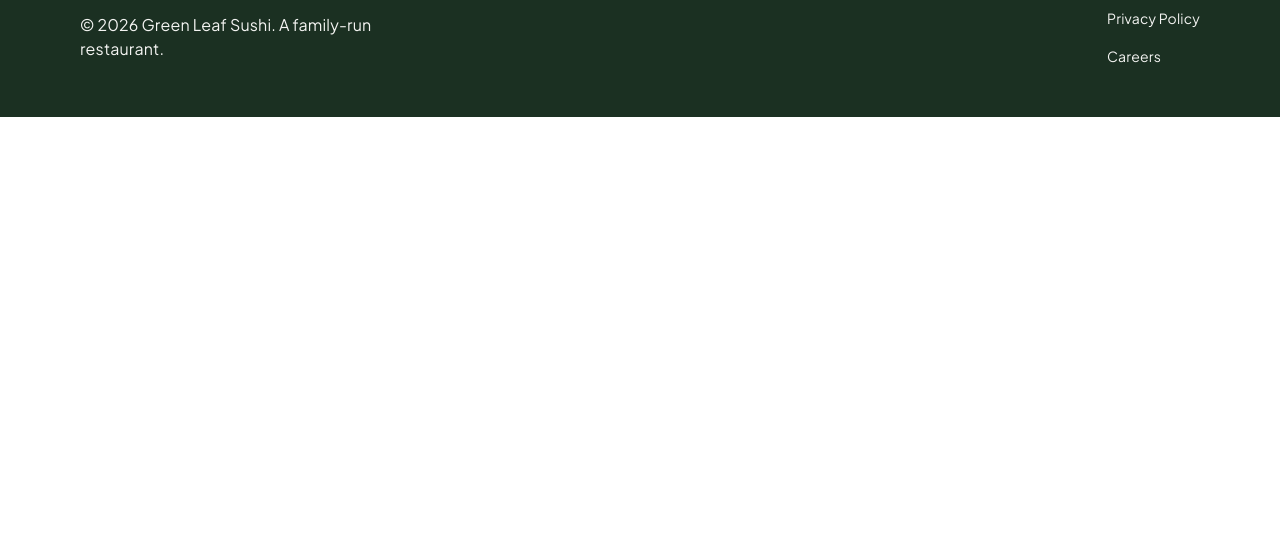
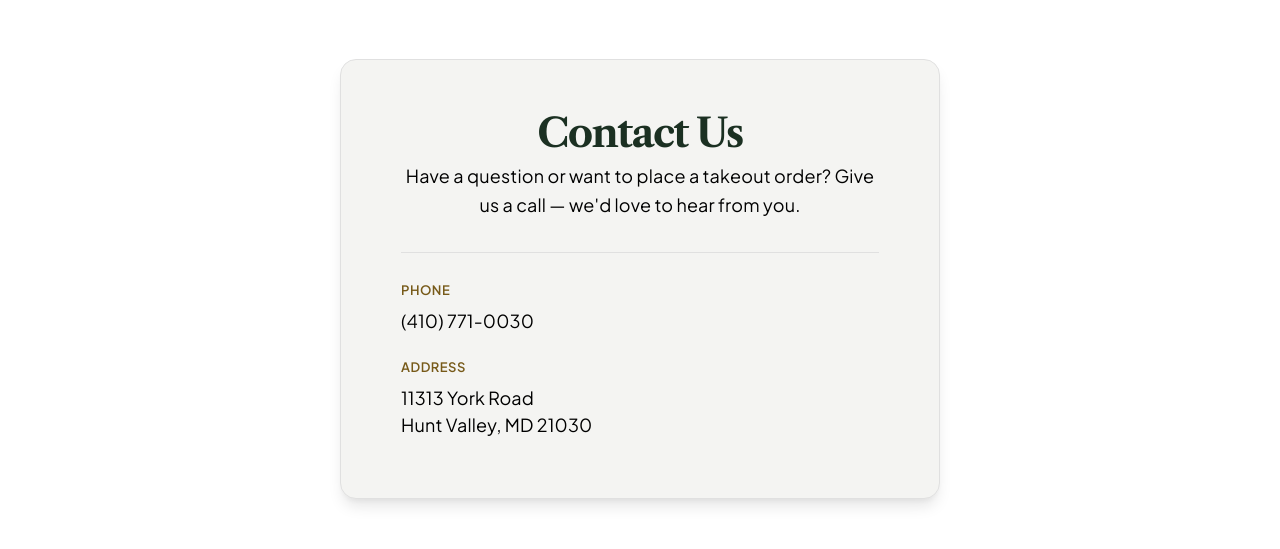
Before and after one commit to MatthewYu402/green_leaf_restarant_website, a React (Vite) app: page /contact in a window 1280 px wide. Shown: the part 211-760 px from the top of the page. Built offline with nearby package versions, Linux system fonts and the light colour scheme.

Commit message:
Rearranged soups and salads, added ids back to specials, added contact page

```diff
--- a/src/App.tsx
+++ b/src/App.tsx
@@ -9,6 +9,7 @@ import MainMenu from './pages/MainMenuPage';
 import AboutUsPage from './pages/AboutUsPage';
 import CareersPage from './pages/CareersPage';
 import PrivacyPolicyPage from './pages/PrivacyPolicyPage';
+import ContactPage from './pages/ContactPage';
 
 // Components
 import { LightboxProvider } from './components/shared/Lightbox';
@@ -50,6 +51,7 @@ function App() {
           <Route path="/sushi" element={<SushiMenu />} />
           <Route path="/specials" element={<Specials />} />
           <Route path="/about" element={<AboutUsPage />} />
+          <Route path="/contact" element={<ContactPage />} />
           <Route path="/careers" element={<CareersPage />} />
           <Route path="/privacy-policy" element={<PrivacyPolicyPage />} />
         </Routes>
--- a/src/components/layout/Footer.tsx
+++ b/src/components/layout/Footer.tsx
@@ -11,7 +11,7 @@ export default function Footer() {
         </div>
 
         <nav className="site-footer-links">
-          <Link to="/about" className="site-footer-link">Contact</Link>
+          <Link to="/contact" className="site-footer-link">Contact</Link>
           <Link to="/privacy-policy" className="site-footer-link">Privacy Policy</Link>
           <Link to="/careers" className="site-footer-link">Careers</Link>
         </nav>
--- a/src/components/menu/BentoItemList.css
+++ b/src/components/menu/BentoItemList.css
@@ -6,7 +6,7 @@
 
 .bento-item {
   display: flex;
-  align-items: flex-start;
+  align-items: stretch;
   gap: 14px;
   background-color: var(--white);
   border: 2px solid var(--gray-border);
@@ -30,7 +30,23 @@
   flex-direction: column;
   gap: 4px;
   min-width: 0;
-  /* lets the description truncate instead of forcing the row wider */
+}
+
+.bento-item-header {
+  display: flex;
+  align-items: baseline;
+  gap: 8px;
+}
+
+.bento-item-id {
+  flex-shrink: 0;
+  background-color: var(--green-dark);
+  color: var(--gold-light);
+  font-family: var(--libre);
+  font-size: 12px;
+  font-weight: 600;
+  padding: 2px 8px;
+  border-radius: 4px;
 }
 
 .bento-item-name {
@@ -52,7 +68,10 @@
 }
 
 .bento-item-price {
+  margin-top: auto;
+  align-self: flex-end;
   font-family: var(--libre);
-  font-size: 15px;
+  font-size: 16px;
+  font-weight: 600;
   color: var(--gold-accent);
 }
--- a/src/components/menu/BentoItemList.tsx
+++ b/src/components/menu/BentoItemList.tsx
@@ -1,10 +1,11 @@
 import './BentoItemList.css'
 
 interface BentoItem {
+  id?: string;
   name: string;
   description?: string;
   price: string;
-  image?: string; // optional — renders without a thumbnail if omitted
+  image?: string;
 }
 
 interface BentoItemListProps {
@@ -20,7 +21,10 @@ export default function BentoItemList({ items }: BentoItemListProps) {
             <img src={item.image} alt="" className="bento-item-image" />
           )}
           <div className="bento-item-content">
-            <h4 className="bento-item-name">{item.name}</h4>
+            <div className="bento-item-header">
+              {item.id && <span className="bento-item-id">{item.id}</span>}
+              <h4 className="bento-item-name">{item.name}</h4>
+            </div>
             {item.description && (
               <p className="bento-item-description">{item.description}</p>
             )}
--- a/src/components/menu/SpecialItem.css
+++ b/src/components/menu/SpecialItem.css
@@ -1,6 +1,7 @@
 .special-item {
   display: flex;
   flex-direction: column;
+  height: 100%;
   gap: 6px;
   padding: 15px;
   text-align: left;
@@ -11,11 +12,20 @@
   box-sizing: border-box;
 }
 
+.special-item-content {
+  flex: 1;
+}
+
 .special-item-header {
   display: flex;
   flex-direction: row;
   align-items: baseline;
-  gap: 10px;
+}
+
+.special-item-footer {
+  display: flex;
+  justify-content: flex-end;
+  margin-top: 8px;
 }
 
 .special-item-id {
@@ -25,7 +35,7 @@
   font-family: var(--libre);
   font-size: 12px;
   font-weight: 600;
-  padding: 2px 8px;
+  padding: 4px 8px;
   border-radius: 4px;
 }
 
@@ -39,14 +49,11 @@
 }
 
 .special-item-price {
+  flex-shrink: 0;
   font-family: var(--libre);
   font-size: 16px;
   color: var(--gold-accent);
-  margin-left: auto;
-  /* pushes price to the far right of the row */
   white-space: nowrap;
-  /* keeps "$10.25" from breaking mid-line if space is tight */
-  flex-shrink: 0;
 }
 
 .special-item-description {
--- a/src/components/menu/SpecialItem.tsx
+++ b/src/components/menu/SpecialItem.tsx
@@ -12,17 +12,23 @@ interface SpecialItemProps {
 export default function SpecialItem({ id, name, price, description, image }: SpecialItemProps) {
   return (
     <div className="special-item">
+      <div className="special-item-content">
         <div className="special-item-header">
+          <span className="special-item-id-name-group">
             {id && <span className="special-item-id">{id}</span>}
             <span className="special-item-name-group">
               <h3 className="special-item-name">{name}</h3>
               {image && <ItemPhotoTrigger image={image} alt={name} />}
             </span>
-        <span className="special-item-price">{price}</span>
+          </span>
         </div>
         {description && (
           <p className="special-item-description">{description}</p>
         )}
       </div>
+      <div className="special-item-footer">
+        <span className="special-item-price">{price}</span>
+      </div>
+    </div>
   );
 }
--- a/src/components/menu/SpecialItemGrid.css
+++ b/src/components/menu/SpecialItemGrid.css
@@ -5,3 +5,9 @@
   gap: 24px;
   width: 100%;
 }
+
+@media (max-width: 1024px) {
+.special-item-grid {
+    gap: 16px;
+  }
+}
--- /dev/null
+++ b/src/pages/ContactPage.css
@@ -0,0 +1,95 @@
+.contact-page {
+  padding-top: 140px;
+  padding-bottom: 80px;
+}
+
+.contact-card {
+  max-width: 600px;
+  margin: 0 auto;
+  padding: 60px;
+  box-sizing: border-box;
+  background-color: var(--offwhite);
+  border: 1px solid var(--gray-div);
+  border-radius: 16px;
+  box-shadow: var(--shadow);
+  text-align: center;
+}
+
+.contact-title {
+  font-family: var(--libre);
+  font-weight: 600;
+  font-size: 40px;
+  color: var(--green-dark);
+  margin: 0 0 16px;
+}
+
+.contact-intro {
+  color: var(--text-dark);
+  font-size: 18px;
+  line-height: 1.6;
+  margin: 0 0 32px;
+}
+
+.contact-details {
+  display: flex;
+  flex-direction: column;
+  gap: 20px;
+  text-align: left;
+  padding-top: 24px;
+  border-top: 1px solid var(--gray-div);
+}
+
+.contact-detail-row {
+  display: flex;
+  flex-direction: column;
+  gap: 4px;
+}
+
+.contact-detail-label {
+  font-family: var(--sans);
+  font-size: 13px;
+  font-weight: 600;
+  letter-spacing: 0.5px;
+  text-transform: uppercase;
+  color: var(--gold-dark);
+}
+
+.contact-detail-value {
+  color: var(--text-dark);
+  font-size: 18px;
+  line-height: 1.5;
+}
+
+.contact-detail-link {
+  text-decoration: none;
+  color: var(--text-dark);
+  width: fit-content;
+}
+
+.contact-detail-link:hover {
+  color: var(--gold-accent);
+}
+
+.contact-detail-link:visited {
+  color: var(--text-dark);
+}
+
+@media (max-width: 1024px) {
+  .contact-page {
+    padding: 0 var(--mobile-page-margin) 48px;
+    box-sizing: border-box;
+  }
+
+  .contact-card {
+    padding: 32px 24px;
+    margin-top: calc(var(--navbar-height-mobile) + 24px);
+  }
+
+  .contact-title {
+    font-size: 28px;
+  }
+
+  .contact-intro {
+    font-size: 15px;
+  }
+}
--- /dev/null
+++ b/src/pages/ContactPage.tsx
@@ -0,0 +1,31 @@
+import './ContactPage.css'
+
+export default function ContactPage() {
+  return (
+    <div className="contact-page">
+      <div className="contact-card">
+        <h1 className="contact-title">Contact Us</h1>
+        <p className="contact-intro">
+          Have a question or want to place a takeout order?
+          Give us a call — we'd love to hear from you.
+        </p>
+
+        <div className="contact-details">
+          <div className="contact-detail-row">
+            <span className="contact-detail-label">Phone</span>
+            <a href="tel:4107710030" className="contact-detail-value contact-detail-link">
+              (410) 771-0030
+            </a>
+          </div>
+
+          <div className="contact-detail-row">
+            <span className="contact-detail-label">Address</span>
+            <span className="contact-detail-value">
+              11313 York Road<br />Hunt Valley, MD 21030
+            </span>
+          </div>
+        </div>
+      </div>
+    </div>
+  );
+}
--- a/src/pages/MainMenuPage.tsx
+++ b/src/pages/MainMenuPage.tsx
@@ -60,15 +60,15 @@ const APPETIZERS_ITEMS = [
 const SOUPS_SALADS_FEATURED = [
   { name: "Miso Soup", image: MisoSoup, price: "$2.95", description: "Miso broth with tofu, seaweed, and scallions" },
   { name: "Green Leaf Dumpling Soup", price: "$5.50", description: "Chicken dumpling in savory chicken broth" },
-  { name: "Sushi Bar Salad", price: "$6.95", description: "Seaweed salad base with cucumber and crabstick topped spicy mayonaise and tempura flakes" },
-  { name: "Hawaiian Poke Salad Bowl", price: "$11.95", description: "Seaweed salad and mixed greens topped with tuna, salmon, avocado, cucumber, and poke sauce" },
-  { name: "Seaweed Salad", price: "$5.95", description: "" },
+  { name: "Hot and Sour Soup", price: "$4.95", description: "" },
+  { name: "Egg Drop Soup", price: "$3.95", description: "" },
+  { name: "Chicken, Barley, and Brown Rice Soup", price: "$5.95", description: "" },
 ];
 
 const SOUPS_SALADS_ITEMS = [
-  { name: "Hot and Sour Soup", price: "$4.95", description: "" },
-  { name: "Chicken, Barley, and Brown Rice Soup", price: "$5.95", description: "" },
-  { name: "Egg Drop Soup", price: "$3.95", description: "" },
+  { name: "Sushi Bar Salad", price: "$6.95", description: "Seaweed salad base with cucumber and crabstick topped spicy mayonaise and tempura flakes" },
+  { name: "Seaweed Salad", price: "$5.95", description: "Refreshing wakame seaweed in sweet and savory dressing" },
+  { name: "Hawaiian Poke Salad Bowl", price: "$11.95", description: "Seaweed salad and mixed greens topped with tuna, salmon, avocado, cucumber, and poke sauce" },
   { name: "California Style Salad", price: "$6.95", description: "Crabstick, avocado, cucumber, and spicy mayo" },
   { name: "Green Salad", price: "$3.95", description: "Served with ginger dressing" },
   { name: "Avocado Salad", price: "$6.95", description: "Mixed greens, cucumber, and avocado with sesame dressing" },
--- a/src/pages/SpecialsPage.css
+++ b/src/pages/SpecialsPage.css
@@ -310,10 +310,6 @@
     border-bottom: none;
   }
 
-  .maki-specials-mobile-list .special-item-id {
-    display: none;
-  }
-
   /* --- Dinner --- */
   .desktop-only-dinner {
     display: none;
--- a/src/pages/SpecialsPage.tsx
+++ b/src/pages/SpecialsPage.tsx
@@ -96,14 +96,15 @@ export default function Specials() {
           />
         </div>
 
-        {/* Mobile-only — Bento first (with the new optional-image row layout),
-            then a flattened Maki list. Hidden above the breakpoint (see CSS). */}
+        {/* Mobile-only — Maki Specials first, then Bento Boxes (with the
+            optional-image row layout), matching desktop's visual order.
+            Hidden above the breakpoint (see CSS). */}
         <div className="lunch-mobile">
+          <h5 className="lunch-mobile-label">Lunch Maki Specials</h5>
+          <SpecialItemGrid className="maki-specials-mobile-list" items={MAKI_SPECIALS} />
+
           <h5 className="lunch-mobile-label">Featured Bento Boxes</h5>
           <BentoItemList items={BENTO_BOXES} />
-
-          <h5 className="lunch-mobile-label">Lunch Maki Specials</h5>
-          <SpecialItemGrid className="maki-specials-mobile-list" items={MAKI_SPECIALS} />
         </div>
       </Section>
 
```
Lines whose indentation alone changed are shown as unchanged.
